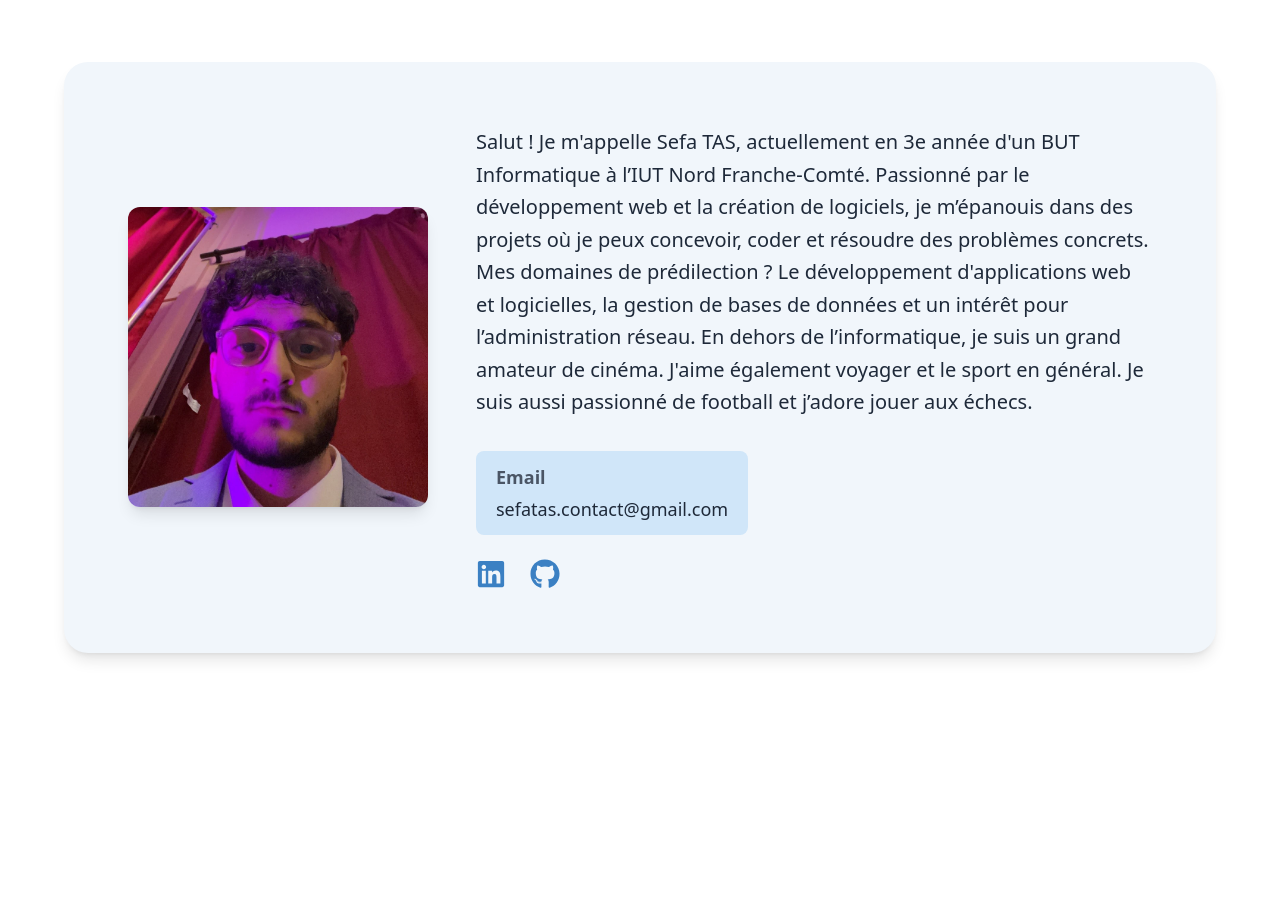
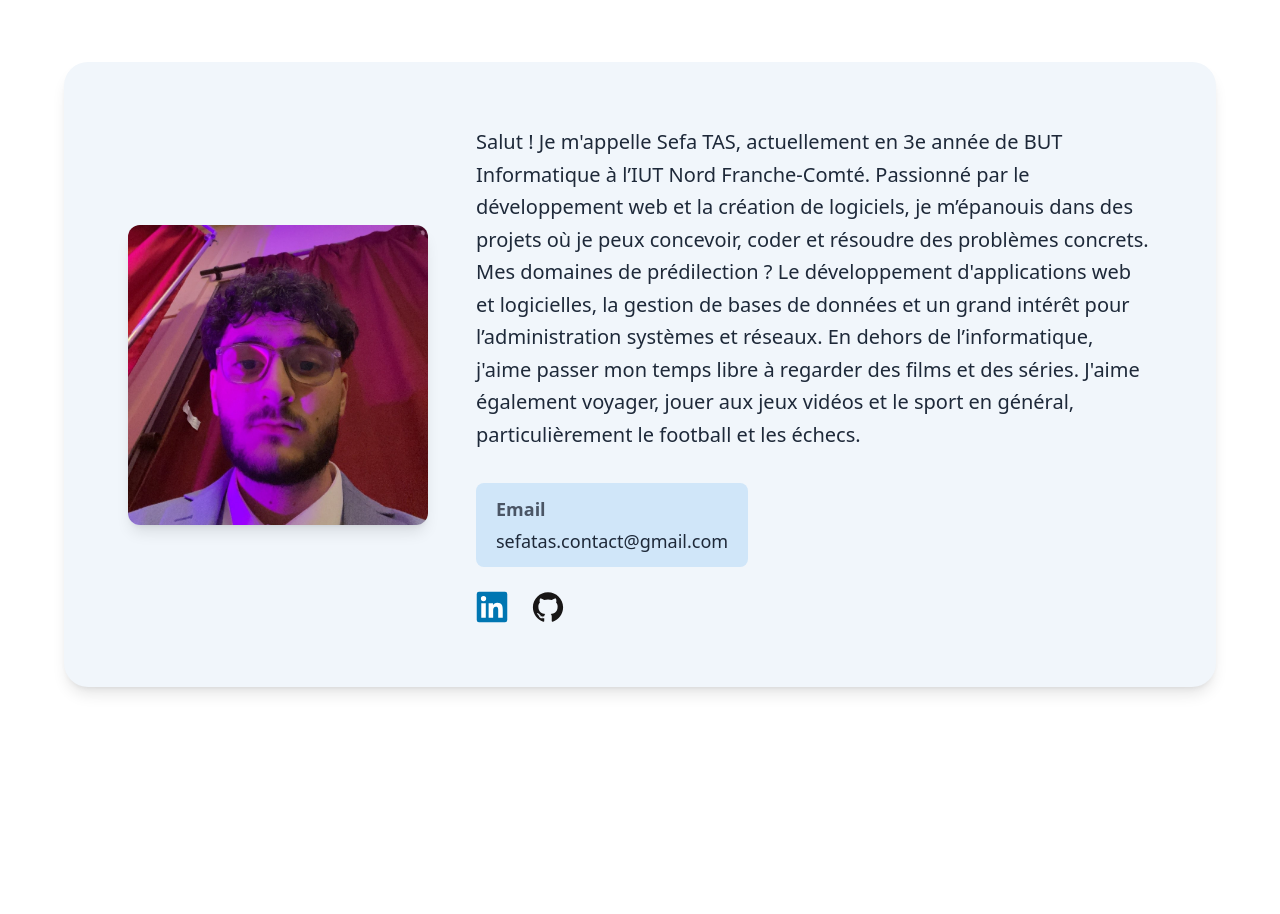
Before and after one commit to sefats/portfolio, a React (Vite) app: page / in a window 1280 px wide. Shown: the part 990-1904 px from the top of the page. Built offline with nearby package versions, Linux system fonts and the light colour scheme.

Commit message:
update About

```diff
--- a/src/sections/About.jsx
+++ b/src/sections/About.jsx
@@ -1,7 +1,18 @@
-import React from "react";
+import React, { useState } from "react";
 import { FaGithub, FaLinkedin } from "react-icons/fa";
+import githubLogo from "../assets/logos/GitHub.svg"; // Ton logo GitHub
+import linkedinLogo from "../assets/logos/LinkedIn.svg";
 
 const About = () => {
+  const [copied, setCopied] = useState(false);
+
+  const handleCopyEmail = () => {
+    navigator.clipboard.writeText("sefatas.contact@gmail.com").then(() => {
+      setCopied(true);
+      setTimeout(() => setCopied(false), 2000); // message visible 2s
+    });
+  };
+
   return (
     <section id="about" className="bg-white py-32 px-[5%] animate-fade-in">
       <div className="max-w-7xl mx-auto">
@@ -26,43 +37,60 @@ const About = () => {
           {/* Texte & contact */}
           <div className="flex-1 text-center md:text-left">
             <p className="text-gray-800 text-xl leading-relaxed mb-8">
-              Salut ! Je m'appelle Sefa TAS, actuellement en 3e année d'un BUT
+              Salut ! Je m'appelle Sefa TAS, actuellement en 3e année de BUT
               Informatique à l’IUT Nord Franche-Comté. Passionné par le
               développement web et la création de logiciels, je m’épanouis dans
               des projets où je peux concevoir, coder et résoudre des problèmes
               concrets. Mes domaines de prédilection ? Le développement
               d'applications web et logicielles, la gestion de bases de données
-              et un intérêt pour l’administration réseau. En
-              dehors de l’informatique, je suis un grand amateur de cinéma.
-              J'aime également voyager et le sport en général. Je suis aussi
-              passionné de football et j’adore jouer aux échecs.
+              et un grand intérêt pour l’administration systèmes et réseaux.
+              En dehors de l’informatique, j'aime passer mon temps libre à regarder des films et des séries.
+              J'aime également voyager, jouer aux jeux vidéos et le sport en général, particulièrement le football et les échecs.
+
             </p>
 
-            {/* Email encadré */}
-            <div className="bg-[#d0e6f9] text-left text-base md:text-lg text-gray-800 rounded-lg px-5 py-3 inline-block mb-6">
+            {/* Email cliquable + copiable */}
+            <div
+              onClick={handleCopyEmail}
+              className="cursor-pointer bg-[#d0e6f9] hover:bg-[#bddaf3] transition-colors duration-200 text-left text-base md:text-lg text-gray-800 rounded-lg px-5 py-3 inline-block mb-6 relative group"
+              title="Cliquez pour copier l’e-mail"
+            >
               <span className="block font-semibold text-gray-600 mb-1">
                 Email
               </span>
               sefatas.contact@gmail.com
+              {/* Message "Copié !" */}
+              {copied && (
+                <span className="absolute top-0 right-0 bg-[#3B80C3] text-white text-xs px-2 py-1 rounded-bl-lg shadow-md">
+                  Copié !
+                </span>
+              )}
             </div>
 
-            {/* Réseaux sociaux */}
-            <div className="flex gap-6 justify-center md:justify-start text-3xl text-[#3B80C3]">
+            {/* Réseaux sociaux avec logos image */}
+            <div className="flex gap-6 justify-center md:justify-start text-3xl">
               <a
                 href="https://www.linkedin.com/in/sefa-alperen-tas-9aa976290/"
                 target="_blank"
                 rel="noopener noreferrer"
-                className="hover:scale-110 transition-transform"
+                className="group relative hover:scale-110 transition-transform"
               >
-                <FaLinkedin />
+                <img src={linkedinLogo} alt="LinkedIn" className="w-8 h-8" />
+                <span className="absolute bottom-[-1.8rem] left-1/2 -translate-x-1/2 bg-black text-white text-xs px-2 py-1 rounded opacity-0 group-hover:opacity-100 transition-opacity pointer-events-none">
+                  LinkedIn
+                </span>
               </a>
+
               <a
                 href="https://github.com/sefats"
                 target="_blank"
                 rel="noopener noreferrer"
-                className="hover:scale-110 transition-transform"
+                className="group relative hover:scale-110 transition-transform"
               >
-                <FaGithub />
+                <img src={githubLogo} alt="GitHub" className="w-8 h-8" />
+                <span className="absolute bottom-[-1.8rem] left-1/2 -translate-x-1/2 bg-black text-white text-xs px-2 py-1 rounded opacity-0 group-hover:opacity-100 transition-opacity pointer-events-none">
+                  GitHub
+                </span>
               </a>
             </div>
           </div>
--- a/src/sections/Parcours.jsx
+++ b/src/sections/Parcours.jsx
@@ -2,7 +2,7 @@ import React, { useState } from "react";
 import { motion, AnimatePresence } from "framer-motion";
 import { FaArrowRightLong } from "react-icons/fa6";
 import Tippy from "@tippyjs/react";
-import 'tippy.js/dist/tippy.css';
+import "tippy.js/dist/tippy.css";
 
 // Logos entreprises
 import forviaLogo from "../assets/FORVIA.svg.png";
@@ -86,29 +86,58 @@ const Parcours = () => {
                   {/* Expérience Sevilog */}
                   <motion.div className="bg-[#dcecff] p-8 rounded-2xl shadow-md relative">
                     <div className="absolute -left-[14px] top-6 w-5 h-5 bg-white border-2 border-[#3B80C3] rounded-full" />
-                    <img src={sevilogLogo} alt="Sevilog" className="absolute right-6 top-6 w-[60px]" />
-                    <p className="text-base text-gray-600 mb-1">Janvier – Avril 2025</p>
-                    <h3 className="font-bold text-2xl text-[#1e63a4]">Stage : Développement d’Application</h3>
-                    <p className="text-base font-medium">Sevilog, Mundolsheim</p>
+                    <img
+                      src={sevilogLogo}
+                      alt="Sevilog"
+                      className="absolute right-6 top-6 w-[60px]"
+                    />
+                    <p className="text-base text-gray-600 mb-1">
+                      Janvier – Avril 2025
+                    </p>
+                    <h3 className="font-bold text-2xl text-[#1e63a4]">
+                      Stage : Développement d’Application
+                    </h3>
+                    <p className="text-base font-medium">
+                      Sevilog, Mundolsheim
+                    </p>
                     <p className="text-base mt-2 leading-relaxed">
-                      Développement et amélioration de l’application "Taxe au sucre" sous Symfony...
+                      Développement et amélioration de l’application “Taxe au
+                      sucre” en Symfony. Ajout de fonctionnalités pour les
+                      administrateurs, optimisation du processus d’ajout et
+                      modification des produits, amélioration du backend et mise
+                      en place de la génération de PDF pour la déclaration de la
+                      taxe au sucre.
                     </p>
                     {techIcons([
                       { src: symfonyLogo, name: "Symfony" },
                       { src: phpLogo, name: "PHP" },
-                      {src: mysqlLogo , name: "MySQL"}
+                      { src: mysqlLogo, name: "MySQL" },
                     ])}
                   </motion.div>
 
                   {/* Expérience Forvia */}
                   <motion.div className="bg-[#dcecff] p-8 rounded-2xl shadow-md relative">
                     <div className="absolute -left-[14px] top-6 w-5 h-5 bg-white border-2 border-[#3B80C3] rounded-full" />
-                    <img src={forviaLogo} alt="Forvia" className="absolute right-6 top-6 w-[60px]" />
-                    <p className="text-base text-gray-600 mb-1">Avril – Juin 2024</p>
-                    <h3 className="font-bold text-2xl text-[#1e63a4]">Stage : Développement d’Application</h3>
+                    <img
+                      src={forviaLogo}
+                      alt="Forvia"
+                      className="absolute right-6 top-6 w-[60px]"
+                    />
+                    <p className="text-base text-gray-600 mb-1">
+                      Avril – Juin 2024
+                    </p>
+                    <h3 className="font-bold text-2xl text-[#1e63a4]">
+                      Stage : Développements d’Applications
+                    </h3>
                     <p className="text-base font-medium">Forvia, Allenjoie</p>
                     <p className="text-base mt-2 leading-relaxed">
-                      Amélioration d’un site de gestion d’alertes de composants, intégration LDAP...
+                      Amélioration, correction et ajout de nouvelles
+                      fonctionnalités sur un site web gérant les alertes de
+                      composants. Implémentation d'un système d'envoi de mails
+                      et de SMS. Création d’un site web qui permet d'enregistrer
+                      les personnes entrant dans l'entreprise via l'outil LDAP.
+                      Ce registre offre également des statistiques journalières
+                      et mensuelles
                     </p>
                     {techIcons([
                       { src: vuejsLogo, name: "VueJS" },
```
